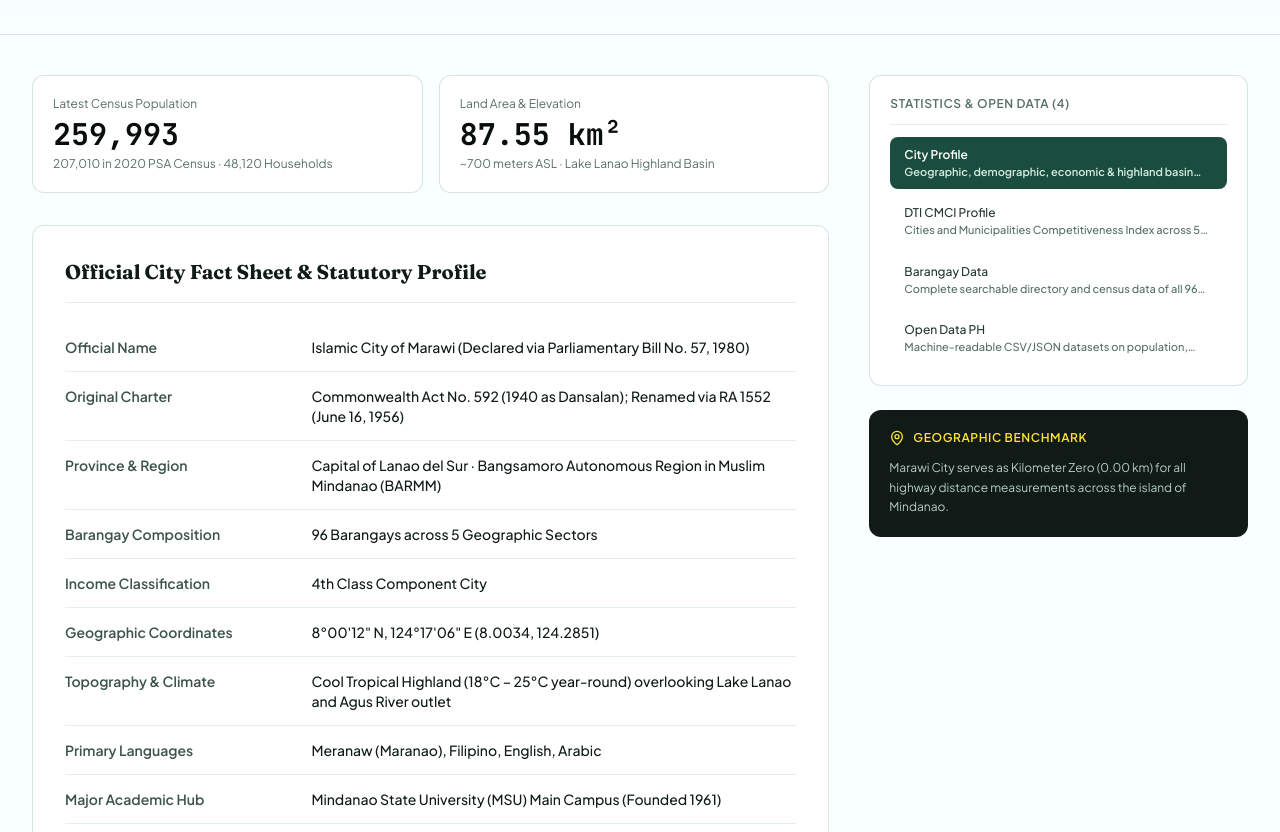
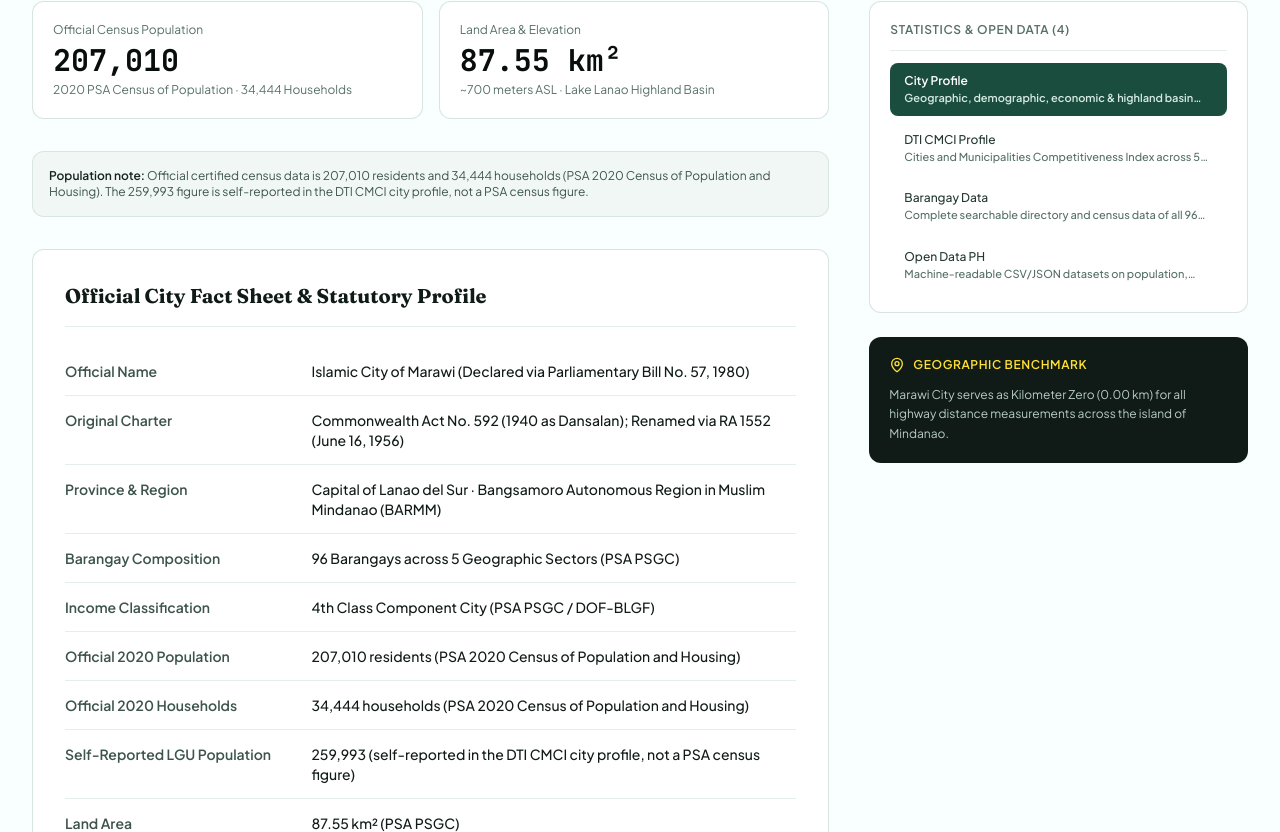
Before and after one commit to mamangcao/BetterMarawi.org, a Next.js app: page /statistics in a window 1280 px wide. Shown: the part 468-1300 px from the top of the page. Built offline with nearby package versions, Linux system fonts and the light colour scheme; no server answers.

Commit message:
Update: correct city profile figures and sources

```diff
--- a/src/app/statistics/city-profile/page.tsx
+++ b/src/app/statistics/city-profile/page.tsx
@@ -11,7 +11,7 @@ import { buildMetadata, getRouteBreadcrumbs } from '@/lib/seo';
 export const metadata: Metadata = buildMetadata({
   title: 'Marawi City Profile — Geography, Demographics & Highland Climate | BetterMarawi.org',
   description:
-    'Detailed socio-economic and geographic profile of the Islamic City of Marawi: 259,993 residents, 96 barangays, 87.55 km² land area at 700m elevation overlooking Lake Lanao.',
+    'Detailed socio-economic and geographic profile of the Islamic City of Marawi: 207,010 residents (2020 PSA Census), 96 barangays, 87.55 km² land area at 700m elevation overlooking Lake Lanao.',
   path: '/statistics/city-profile',
 });
 
--- a/src/components/home/CityAtAGlance.tsx
+++ b/src/components/home/CityAtAGlance.tsx
@@ -41,7 +41,7 @@ export function CityAtAGlance() {
             className="bg-white rounded-xl border border-stone-200/90 p-6 hover:border-emerald-800/40 transition-colors block"
           >
             <div className="text-3xl font-bold text-stone-950 font-mono-tabular">
-              259,993
+              207,010
             </div>
             <div className="text-sm font-semibold text-stone-800 mt-2">
               {t.residentsLabel}
--- a/src/components/home/HistorySnapshot.tsx
+++ b/src/components/home/HistorySnapshot.tsx
@@ -29,7 +29,7 @@ export function HistorySnapshot() {
       era: 'Present Day',
       title: 'Modern Islamic City of Marawi',
       description:
-        'Declared the Islamic City of Marawi in 1980; home to 259,993 residents across 96 barangays, advancing sustainable rehabilitation, peace, and open governance.',
+        'Declared the Islamic City of Marawi in 1980; home to 207,010 residents (2020 PSA Census) across 96 barangays, advancing sustainable rehabilitation, peace, and open governance.',
     },
   ];
 
--- a/src/components/statistics/DemographicsBlock.tsx
+++ b/src/components/statistics/DemographicsBlock.tsx
@@ -7,10 +7,14 @@ export function DemographicsBlock() {
     ['Official Name', 'Islamic City of Marawi (Declared via Parliamentary Bill No. 57, 1980)'],
     ['Original Charter', 'Commonwealth Act No. 592 (1940 as Dansalan); Renamed via RA 1552 (June 16, 1956)'],
     ['Province & Region', 'Capital of Lanao del Sur · Bangsamoro Autonomous Region in Muslim Mindanao (BARMM)'],
-    ['Barangay Composition', '96 Barangays across 5 Geographic Sectors'],
-    ['Income Classification', '4th Class Component City'],
+    ['Barangay Composition', '96 Barangays across 5 Geographic Sectors (PSA PSGC)'],
+    ['Income Classification', '4th Class Component City (PSA PSGC / DOF-BLGF)'],
+    ['Official 2020 Population', '207,010 residents (PSA 2020 Census of Population and Housing)'],
+    ['Official 2020 Households', '34,444 households (PSA 2020 Census of Population and Housing)'],
+    ['Self-Reported LGU Population', '259,993 (self-reported in the DTI CMCI city profile, not a PSA census figure)'],
+    ['Land Area', '87.55 km² (PSA PSGC)'],
     ['Geographic Coordinates', '8°00\'12" N, 124°17\'06" E (8.0034, 124.2851)'],
-    ['Topography & Climate', 'Cool Tropical Highland (18°C – 25°C year-round) overlooking Lake Lanao and Agus River outlet'],
+    ['Topography & Climate', 'Cool Tropical Highland (~700m ASL, 18°C – 25°C) overlooking Lake Lanao and Agus River outlet'],
     ['Primary Languages', 'Meranaw (Maranao), Filipino, English, Arabic'],
     ['Major Academic Hub', 'Mindanao State University (MSU) Main Campus (Founded 1961)'],
     ['Tertiary Medical Center', 'Amai Pakpak Medical Center (APMC) — DOH Retained Level III Hospital'],
@@ -18,15 +22,15 @@ export function DemographicsBlock() {
 
   return (
     <div className="space-y-8">
-      {/* 4 Key Stat Cards */}
+      {/* 2 Key Stat Cards */}
       <div className="grid grid-cols-1 sm:grid-cols-2 gap-4">
         <div className="bg-white rounded-xl border border-stone-200/90 p-5">
-          <div className="text-xs text-stone-500">Latest Census Population</div>
+          <div className="text-xs text-stone-500">Official Census Population</div>
           <div className="text-3xl font-bold text-stone-950 font-mono-tabular mt-1">
-            259,993
+            207,010
           </div>
           <div className="text-xs text-stone-500 mt-1">
-            207,010 in 2020 PSA Census · 48,120 Households
+            2020 PSA Census of Population · 34,444 Households
           </div>
         </div>
         <div className="bg-white rounded-xl border border-stone-200/90 p-5">
@@ -38,6 +42,10 @@ export function DemographicsBlock() {
             ~700 meters ASL · Lake Lanao Highland Basin
           </div>
         </div>
+      </div>
+
+      <div className="text-xs text-stone-600 bg-stone-50 rounded-xl p-4 border border-stone-200/80">
+        <span className="font-semibold text-stone-800">Population note:</span> Official certified census data is 207,010 residents and 34,444 households (PSA 2020 Census of Population and Housing). The 259,993 figure is self-reported in the DTI CMCI city profile, not a PSA census figure.
       </div>
 
       {/* Detailed Fact Sheet Table */}
--- a/src/i18n/translations/en.ts
+++ b/src/i18n/translations/en.ts
@@ -97,7 +97,7 @@ export const en = {
   glanceSubheading:
     'Official census, territorial, and administrative baseline of the Islamic City of Marawi.',
   residentsLabel: 'Residents',
-  latestCensusNote: 'Latest census population · 207,010 in 2020',
+  latestCensusNote: '2020 PSA Census of Population · 34,444 households',
   barangaysLabel: 'Barangays',
   adminVillagesNote: 'Administrative villages',
   incomeClassification: 'Income classification',
--- a/src/i18n/translations/fil.ts
+++ b/src/i18n/translations/fil.ts
@@ -99,7 +99,7 @@ export const fil: typeof en = {
   glanceSubheading:
     'Opisyal na senso, teritoryo, at administratibong batayan ng Islamic City of Marawi.',
   residentsLabel: 'Mga Residente',
-  latestCensusNote: 'Pinakahuling populasyon sa senso · 207,010 noong 2020',
+  latestCensusNote: '2020 PSA Senso ng Populasyon · 34,444 kabahayan',
   barangaysLabel: 'Mga Barangay',
   adminVillagesNote: 'Mga administratibong barangay',
   incomeClassification: 'Klasipikasyon ng kita',
--- a/src/i18n/translations/mrw.ts
+++ b/src/i18n/translations/mrw.ts
@@ -159,7 +159,7 @@ export const mrw: typeof en = {
   // TODO(mrw-review): needs fluent reviewer
   residentsLabel: 'Residents',
   // TODO(mrw-review): needs fluent reviewer
-  latestCensusNote: 'Latest census population · 207,010 in 2020',
+  latestCensusNote: '2020 PSA Census of Population · 34,444 households',
   // TODO(mrw-review): needs fluent reviewer
   barangaysLabel: 'Barangays',
   // TODO(mrw-review): needs fluent reviewer
--- a/src/lib/verification.ts
+++ b/src/lib/verification.ts
@@ -1,7 +1,10 @@
 import { Verification } from '@/types';
 
 export const cityProfileVerification: Verification = {
-  verified: false,
+  level: 'sourced',
+  source: 'PSA 2020 Census of Population & Housing and PSA PSGC',
+  sourceUrl: 'https://psa.gov.ph/content/2020-census-population-and-housing-2020-cph-population-counts-declared-official-president',
+  retrievedOn: '2024-03-31',
 };
 
 /**
```
Also changed, not shown: 1 other file (tests, documents, lock files or other folders).
